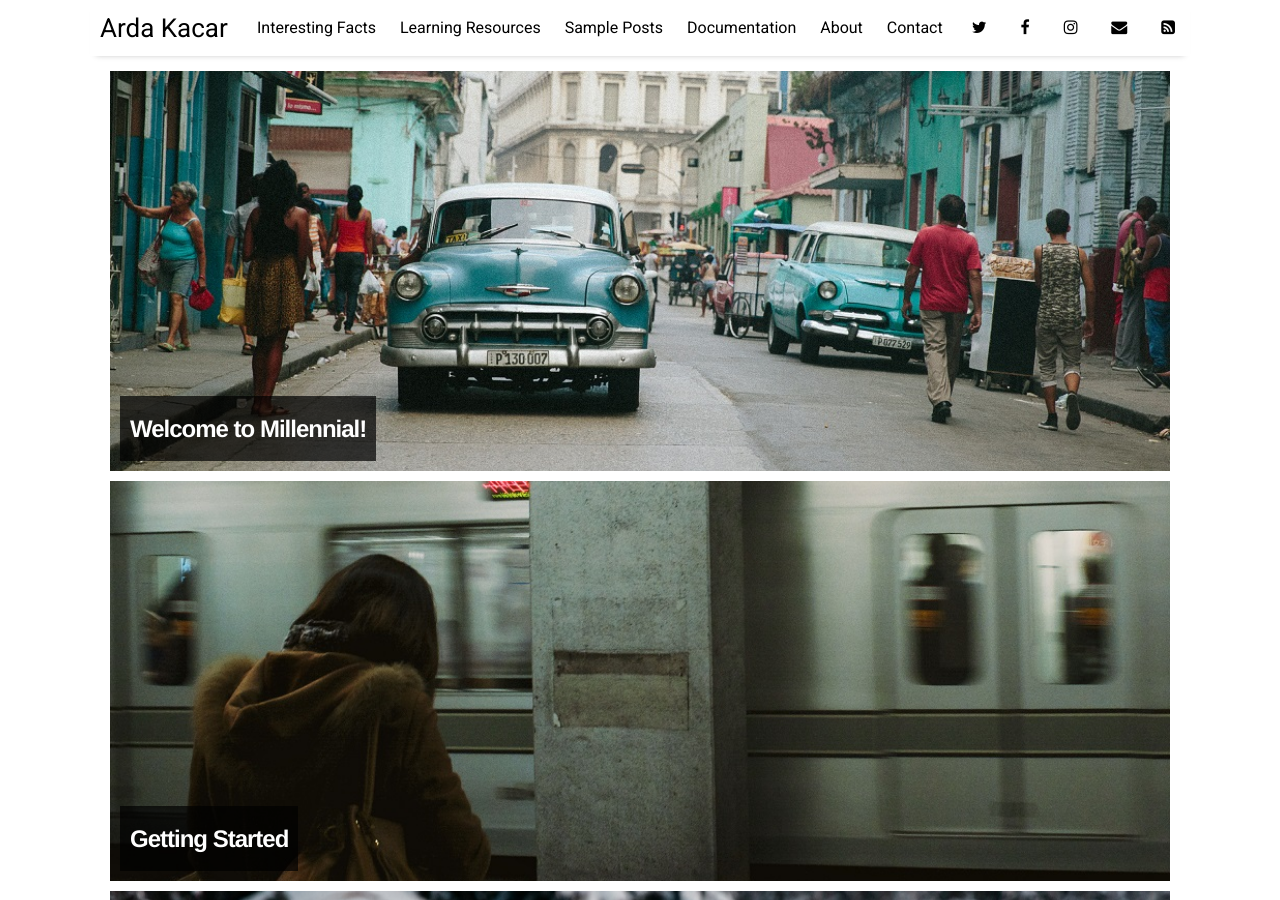
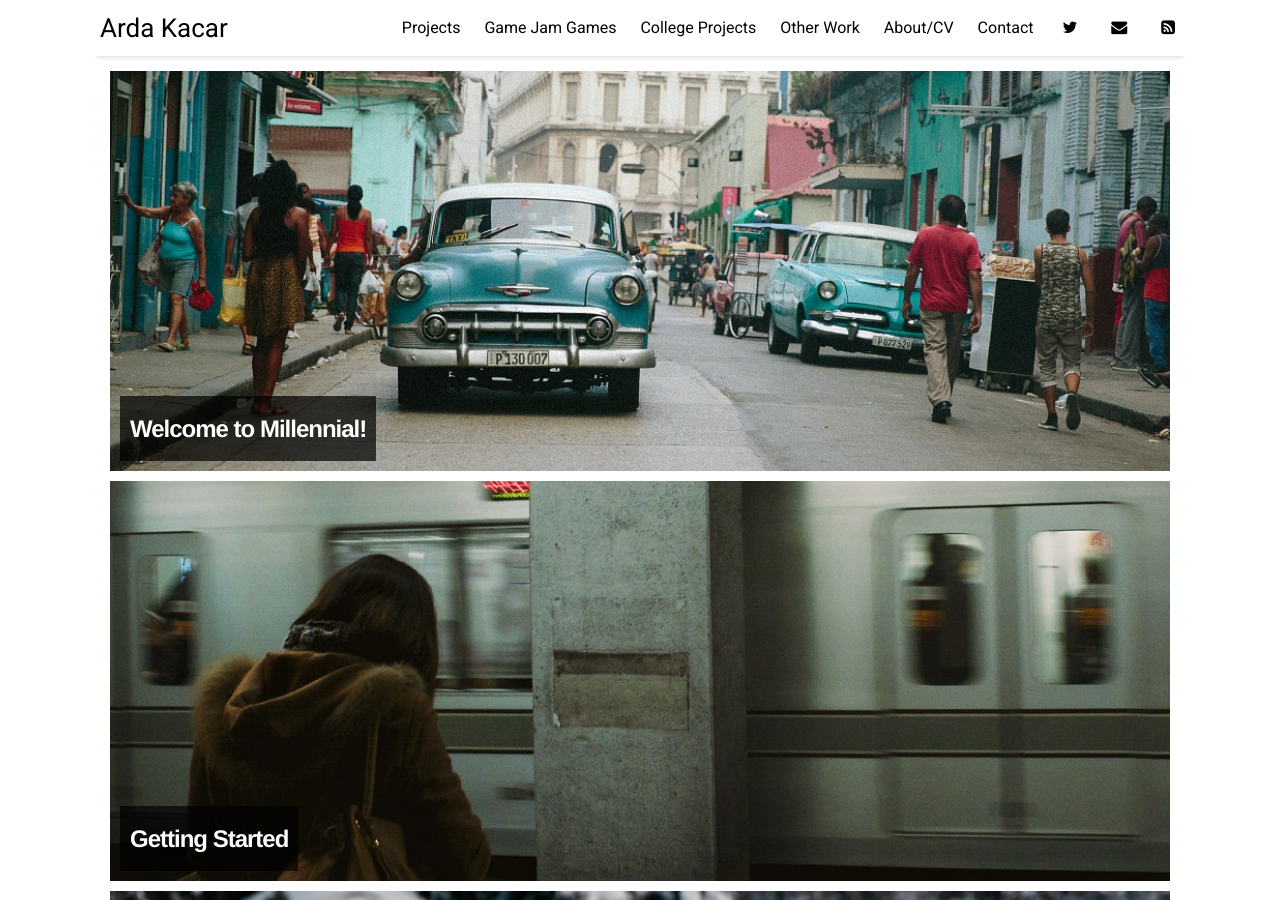
Before and after one commit to ardakacar/ardakacar.github.io, a Jekyll site: the page built from index.html, in a window 1280 px wide and 900 px high. Built offline with Jekyll 4.4.1, drawn with Linux system fonts in a browser that asks for light colours; nearby versions of some CDN libraries; the list of posts is cut into pages by our own code.

Commit message:
Update on page names on settings.yml

```diff
--- a/_data/settings.yml
+++ b/_data/settings.yml
@@ -7,18 +7,16 @@ disqus:
 google-ID: 'UA-112060364-2'
 
 menu:
-- {name: 'Interesting Facts',  url: 'facts'}
-- {name: 'Learning Resources', url: 'resources'}
-- {name: 'Sample Posts',       url: 'sample-posts'}
-- {name: 'Documentation',      url: 'documentation'}
-- {name: 'About',              url: 'about'}
+- {name: 'Projects',  url: 'facts'}
+- {name: 'Game Jam Games', url: 'resources'}
+- {name: 'College Projects',       url: 'sample-posts'}
+- {name: 'Other Work',      url: 'documentation'}
+- {name: 'About/CV',              url: 'about'}
 - {name: 'Contact',            url: 'contact'}
 
 # Available social icons are powered by Font Awesome, so you can use any icon that they offer
 social:
 - {icon: 'twitter', link:    'https://twitter.com/paululele'}
-- {icon: 'facebook', link:   'https://www.facebook.com/paululele'}
-- {icon: 'instagram', link:  'https://instagram.com/paululele'}
 - {icon: 'envelope', link:   'mailto:hello@paulle.ca'}
 - {icon: 'rss-square', link: 'feed.xml'}
 # - {icon: 'rss-square', link: 'rss-feed.xml'}
```
